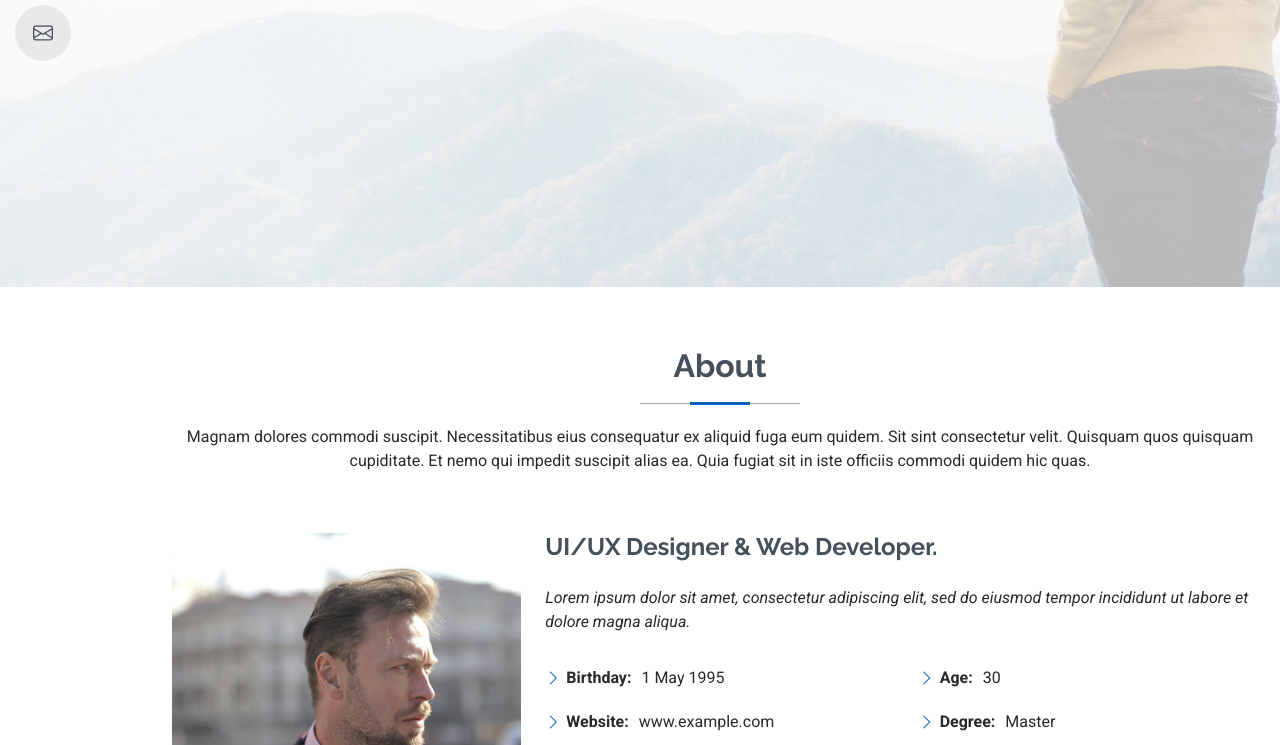
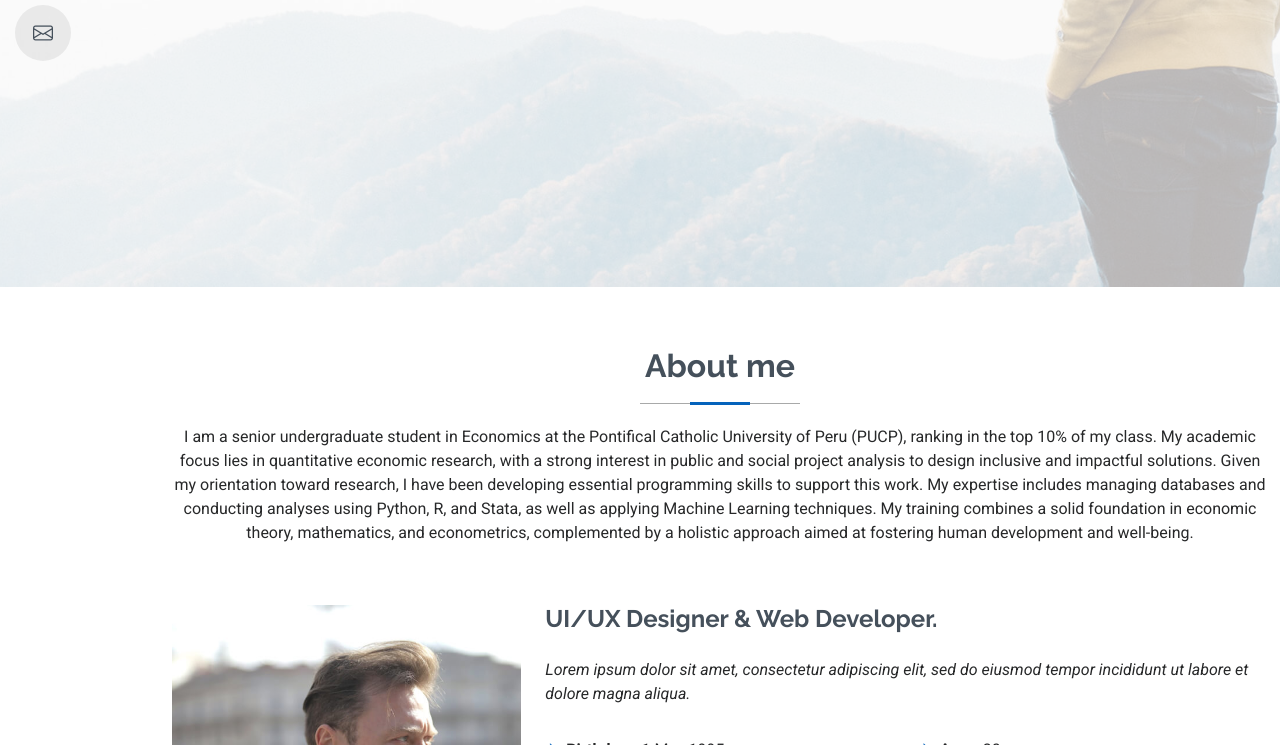
Before and after one commit to Cruz-Lav/My_website, a plain HTML site: page index.html in a window 1280 px wide. Shown: the part 513-1258 px from the top of the page. Drawn offline with Linux system fonts and the light colour scheme.

Commit message:
Update index.html

```diff
--- a/index.html
+++ b/index.html
@@ -84,8 +84,10 @@
 
       <!-- Section Title -->
       <div class="container section-title" data-aos="fade-up">
-        <h2>About</h2>
-        <p>Magnam dolores commodi suscipit. Necessitatibus eius consequatur ex aliquid fuga eum quidem. Sit sint consectetur velit. Quisquam quos quisquam cupiditate. Et nemo qui impedit suscipit alias ea. Quia fugiat sit in iste officiis commodi quidem hic quas.</p>
+        <h2>About me</h2>
+        <p>I am a senior undergraduate student in Economics at the Pontifical Catholic University of Peru (PUCP), ranking in the top 10% of my class. My academic focus lies in quantitative economic research, with a strong interest in public and social project analysis to design inclusive and impactful solutions.
+
+Given my orientation toward research, I have been developing essential programming skills to support this work. My expertise includes managing databases and conducting analyses using Python, R, and Stata, as well as applying Machine Learning techniques. My training combines a solid foundation in economic theory, mathematics, and econometrics, complemented by a holistic approach aimed at fostering human development and well-being.</p>
       </div><!-- End Section Title -->
 
       <div class="container" data-aos="fade-up" data-aos-delay="100">
```
